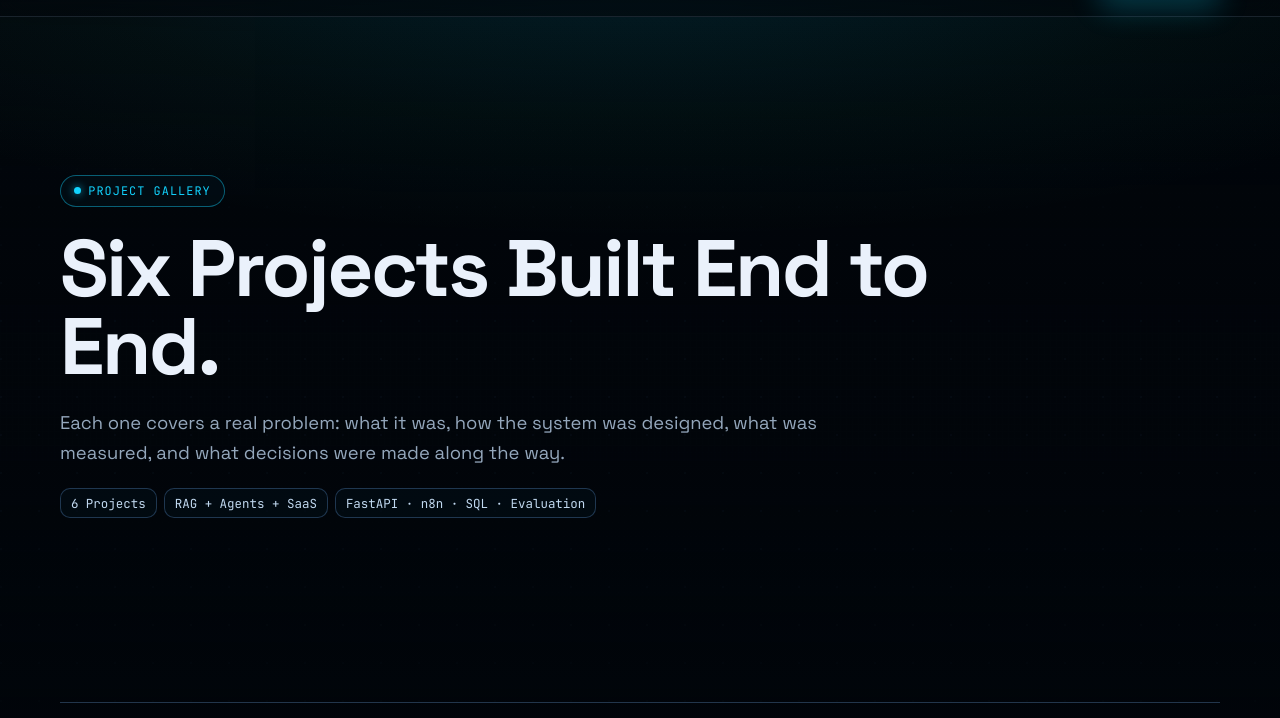
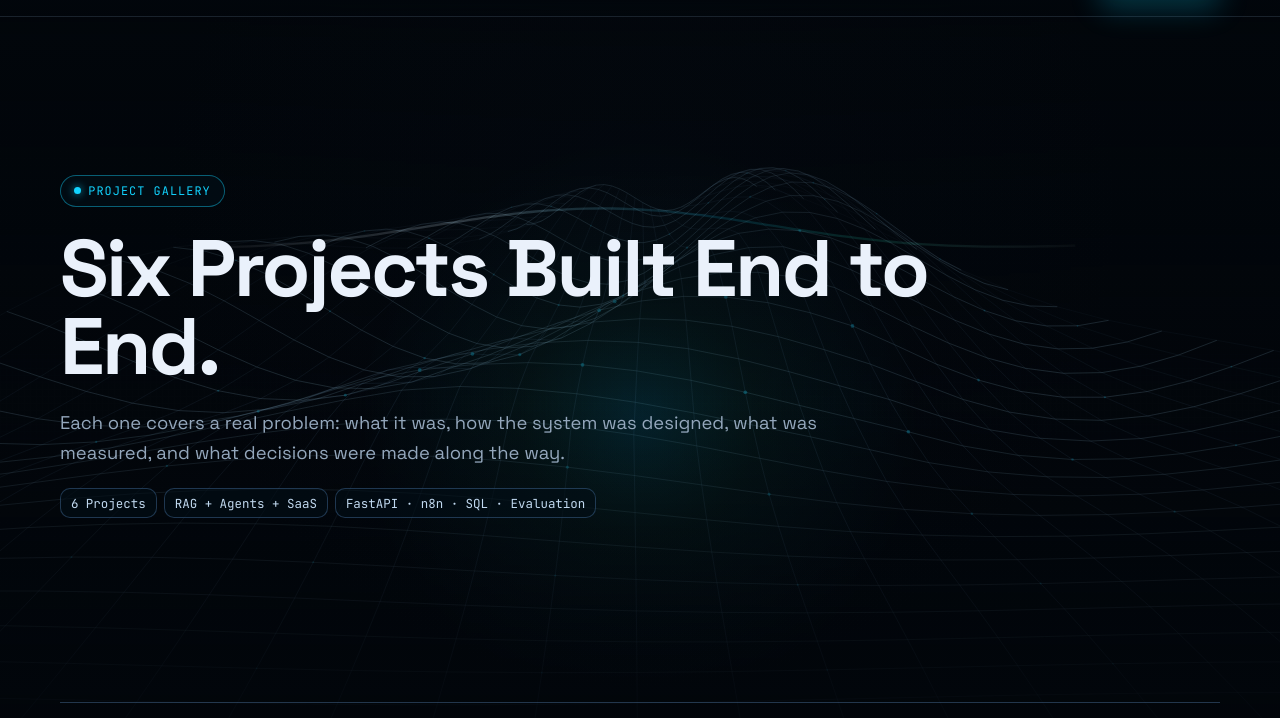
Before and after one commit to iljardxhani/portfolio1, a plain HTML site: page pages/projects/index.html in a window 1280 px wide. Shown: the part 60-778 px from the top of the page. Drawn offline with Linux system fonts and the light colour scheme; animation ran at ten frames a second.

Commit message:
revert: restore original canvas animation and CSS
Co-Authored-By: Claude Sonnet 4.6 <noreply@anthropic.com>

```diff
--- a/assets/css/main.css
+++ b/assets/css/main.css
@@ -57,20 +57,10 @@ a {
 }
 
 #mesh-canvas {
-  display: none;
-}
-
-/* CSS dot-grid replaces the canvas — no JS, no CPU cost */
-body::before {
-  content: "";
   position: fixed;
   inset: 0;
   z-index: -3;
   pointer-events: none;
-  background-image: radial-gradient(circle 1px at 1px 1px, rgba(98, 152, 205, 0.22) 0%, transparent 100%);
-  background-size: 38px 38px;
-  -webkit-mask-image: linear-gradient(180deg, transparent 0%, rgba(0, 0, 0, 0.25) 20%, rgba(0, 0, 0, 0.8) 50%, #000 100%);
-  mask-image: linear-gradient(180deg, transparent 0%, rgba(0, 0, 0, 0.25) 20%, rgba(0, 0, 0, 0.8) 50%, #000 100%);
 }
 
 .bg-overlay {
@@ -79,20 +69,14 @@ body::before {
   z-index: -2;
   pointer-events: none;
   background:
-    radial-gradient(ellipse 110% 55% at 50% 0%, rgba(18, 212, 255, 0.13) 0%, rgba(37, 227, 180, 0.04) 42%, transparent 68%),
+    radial-gradient(circle at 50% 34%, rgba(13, 23, 36, 0.12), transparent 58%),
     linear-gradient(
       180deg,
-      rgba(2, 6, 11, 0.96) 0%,
-      rgba(2, 6, 11, 0.52) 30%,
-      rgba(2, 6, 11, 0.26) 58%,
-      rgba(2, 6, 11, 0.94) 100%
+      rgba(2, 6, 11, 0.95) 0%,
+      rgba(2, 6, 11, 0.58) 34%,
+      rgba(2, 6, 11, 0.3) 58%,
+      rgba(2, 6, 11, 0.9) 100%
     );
-  animation: glow-breathe 10s ease-in-out infinite;
-}
-
-@keyframes glow-breathe {
-  0%, 100% { opacity: 0.82; }
-  50% { opacity: 1; }
 }
 
 .bg-overlay::after {
--- a/assets/js/main.js
+++ b/assets/js/main.js
@@ -19,8 +19,8 @@
   window.addEventListener("load", syncHeaderHeight);
 
   const prefersReducedMotion = window.matchMedia("(prefers-reduced-motion: reduce)").matches;
-  const canvas = null; // background replaced by CSS — no canvas animation
-  const ctx = null;
+  const canvas = document.getElementById("mesh-canvas");
+  const ctx = canvas ? canvas.getContext("2d") : null;
   const clamp = (value, min, max) => Math.min(Math.max(value, min), max);
 
   if (canvas && ctx) {
@@ -54,14 +54,14 @@
     let touchPulseY = 0;
     let touchPulsePhase = 0;
 
-    const maxDpr = mobileMeshMode ? 1 : lowPowerDevice ? 1.1 : 1.25;
-    const targetFps = mobileMeshMode ? 22 : lowPowerDevice ? 28 : 34;
+    const maxDpr = mobileMeshMode ? 1.12 : lowPowerDevice ? 1.2 : 1.5;
+    const targetFps = mobileMeshMode ? 28 : lowPowerDevice ? 30 : 45;
     const frameIntervalMs = 1000 / targetFps;
-    const rowSpacing = mobileMeshMode ? 42 : lowPowerDevice ? 34 : 30;
-    const colSpacing = mobileMeshMode ? 66 : lowPowerDevice ? 52 : 44;
-    const dotRowStep = mobileMeshMode ? 5 : lowPowerDevice ? 4 : 3;
-    const dotColStep = mobileMeshMode ? 5 : lowPowerDevice ? 4 : 3;
-    const ribbonSegments = mobileMeshMode ? 48 : lowPowerDevice ? 64 : 88;
+    const rowSpacing = mobileMeshMode ? 34 : lowPowerDevice ? 28 : 24;
+    const colSpacing = mobileMeshMode ? 56 : lowPowerDevice ? 42 : 36;
+    const dotRowStep = mobileMeshMode ? 4 : lowPowerDevice ? 3 : 2;
+    const dotColStep = mobileMeshMode ? 4 : lowPowerDevice ? 3 : 2;
+    const ribbonSegments = mobileMeshMode ? 72 : lowPowerDevice ? 96 : 128;
     const meshLineStrength = mobileMeshMode ? 0.62 : 1;
     const meshDotStrength = mobileMeshMode ? 0.74 : 1;
     let lastFrameTime = -frameIntervalMs;
@@ -113,6 +113,7 @@
       const mu = smoothPointerX * 0.82;
       const mv = clamp((smoothPointerY + 1) * 0.5, 0, 1);
 
+      ctx.clearRect(0, 0, w, h);
       ctx.fillStyle = "#02060b";
       ctx.fillRect(0, 0, w, h);
 
```
